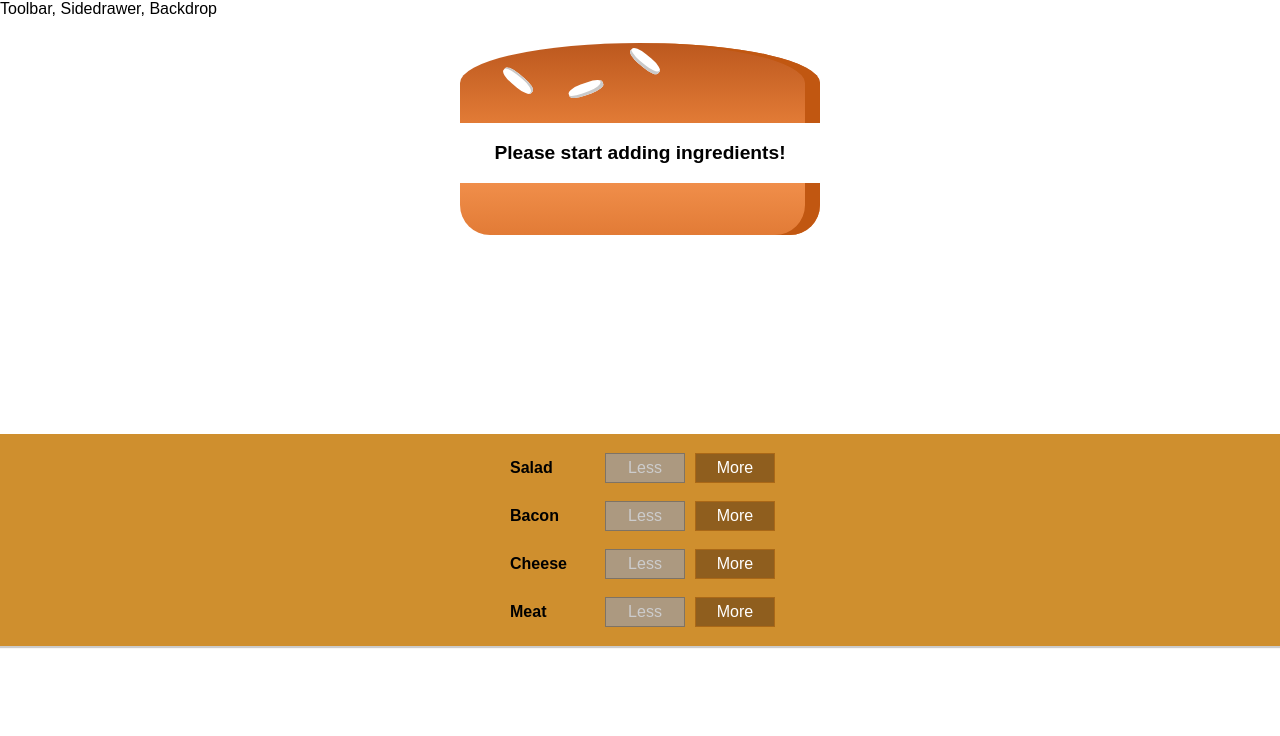
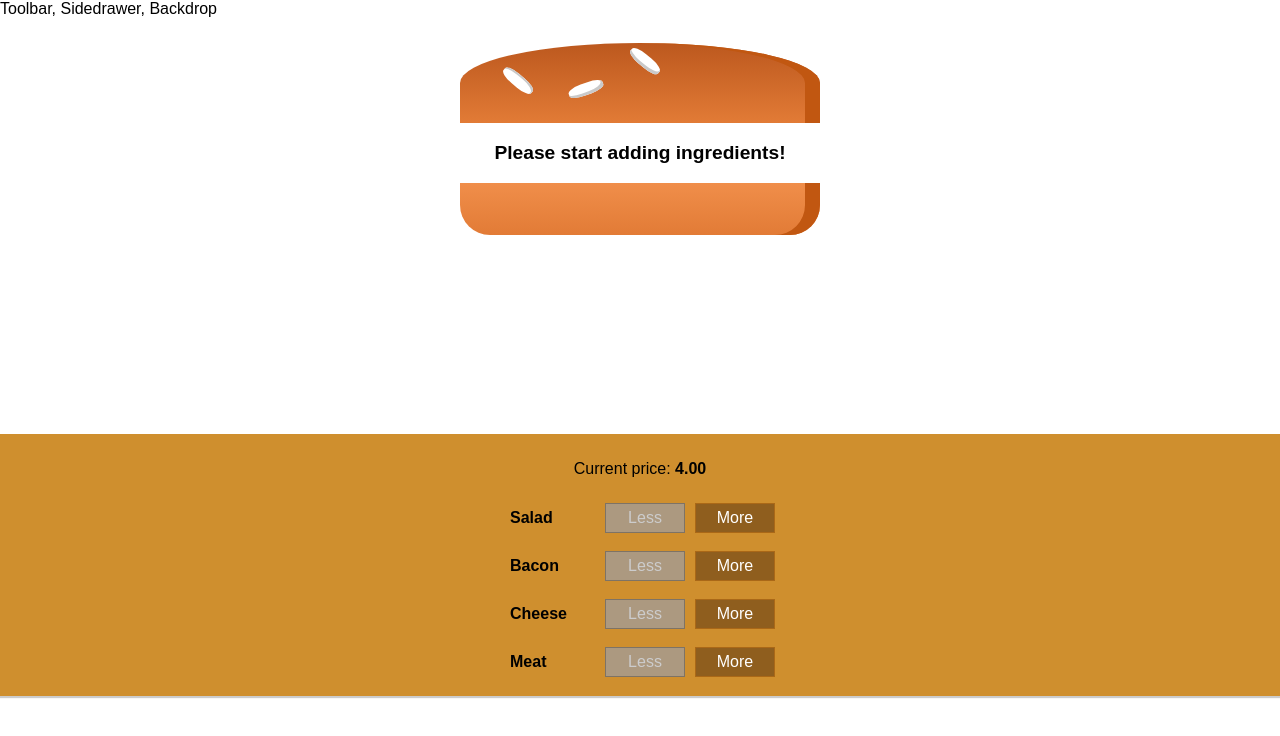
Before and after one commit to jhimy-michel/react-training, a React (Create React App) app in the folder burger/: page / in a window 1280 px wide. Shown: the top 736 px of the page. Built offline with nearby package versions, Linux system fonts and the light colour scheme; a web font is replaced by a local one.

Commit message:
adding price

```diff
--- a/burger/src/components/Burger/BuiildControls/BuildControls.js
+++ b/burger/src/components/Burger/BuiildControls/BuildControls.js
@@ -10,6 +10,9 @@ const controls = [
 
 const BuildControls = (props) => (
   <div className="BuildControls">
+    <p>
+      Current price: <strong>{props.price.toFixed(2)}</strong>
+    </p>
     {controls.map((ctrl) => (
       <BuildControl
         added={() => props.ingredientAdded(ctrl.type)}
--- a/burger/src/containers/BurgerBuilder/BurgerBuilder.js
+++ b/burger/src/containers/BurgerBuilder/BurgerBuilder.js
@@ -59,6 +59,7 @@ class BurgerBuilder extends Component {
       <Aux>
         <Burger ingredients={this.state.ingredients} />
         <BuildControls
+          price={this.state.totalPrice}
           disabled={disabledInfo}
           ingredientAdded={this.addIngredientHandler}
           ingredientRemoved={this.removeIngredientHandler}
```
